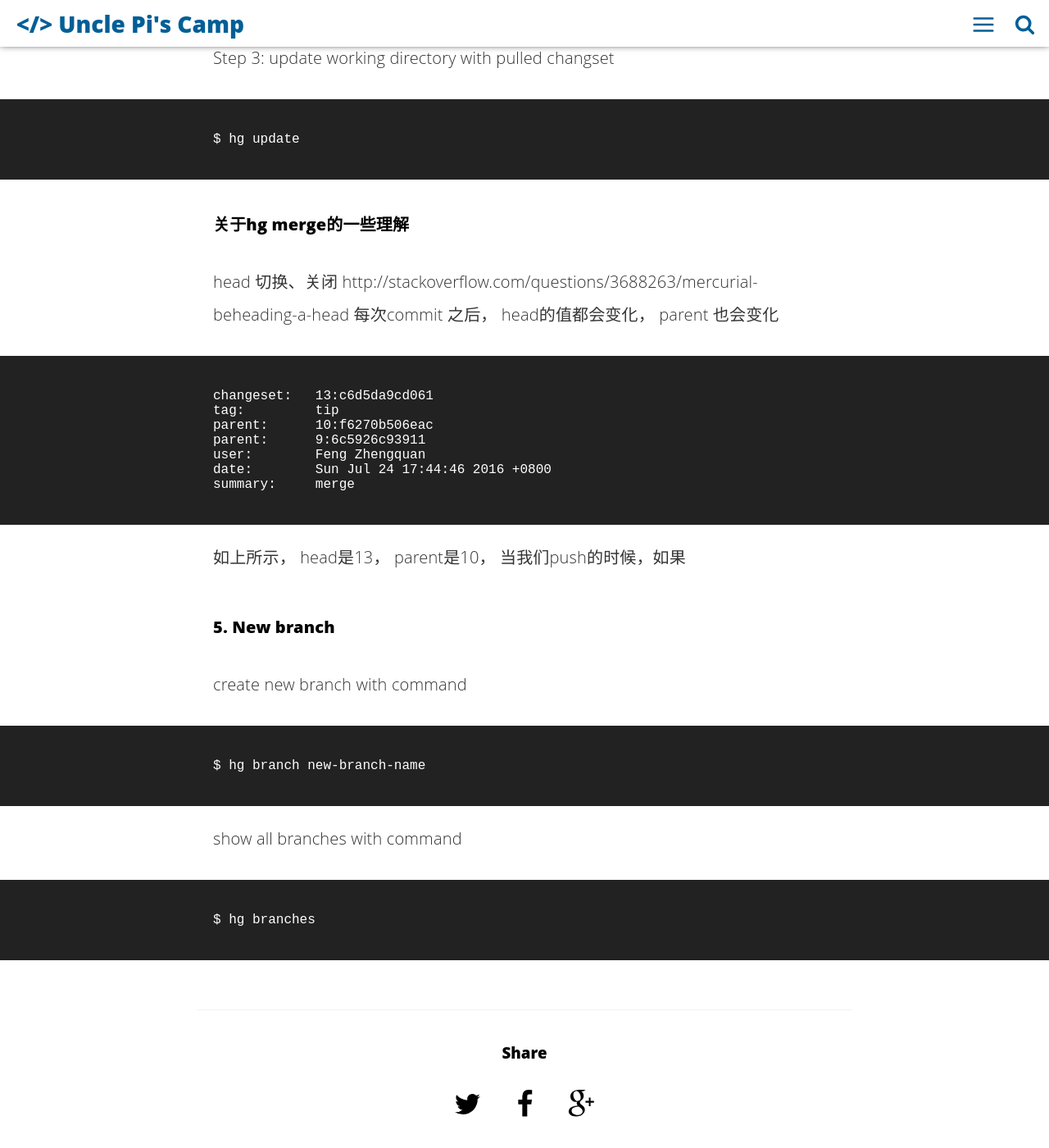
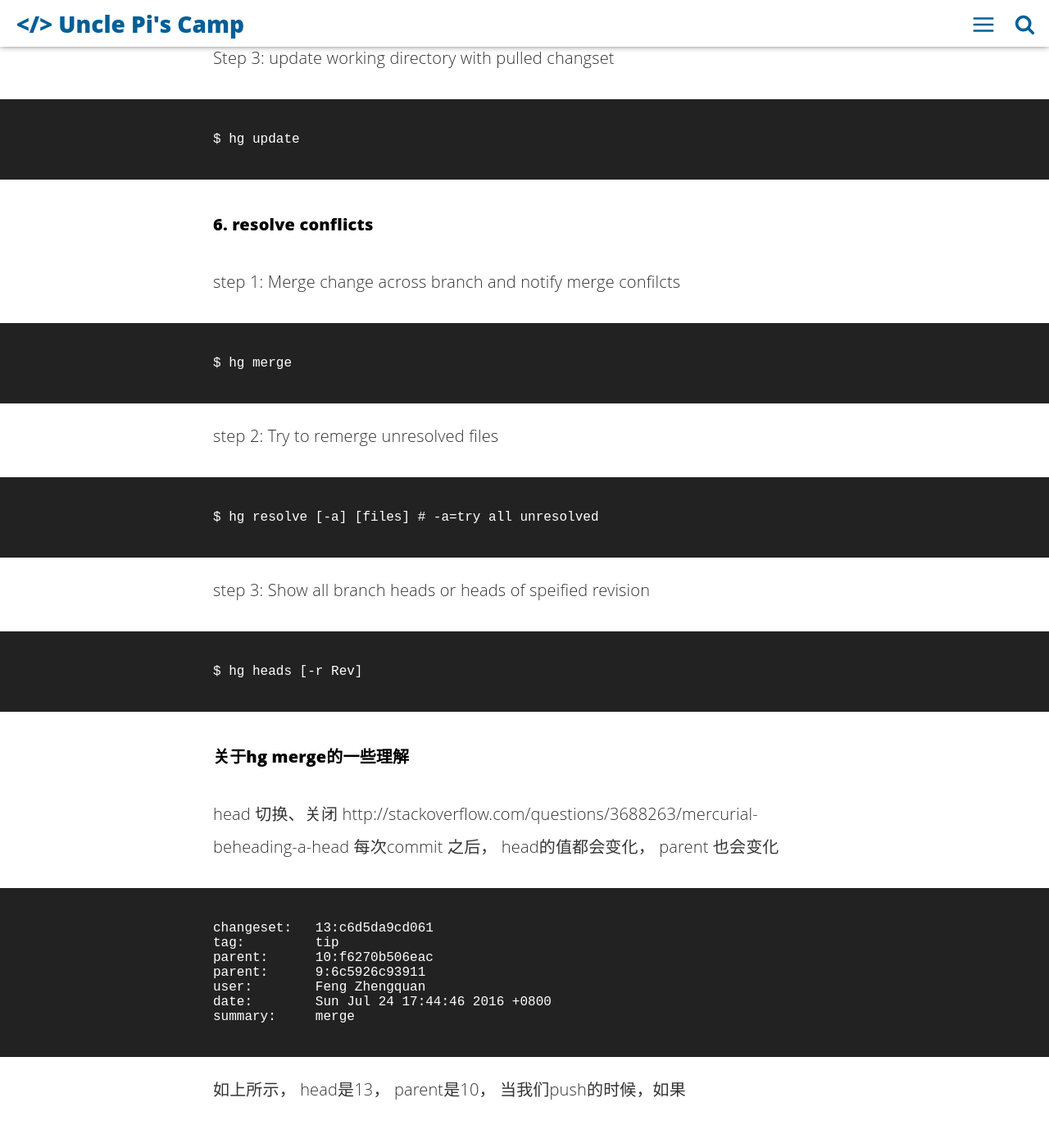
Before and after one commit to simfeng/microblog, a Jekyll site: the page built from _posts/2016-07-21-mercuial-usage.md, in a window 1280 px wide and 1400 px high, scrolled down 3572 px. Shown: the whole window at 82% size. Built offline with Jekyll 4.4.1, drawn with Linux system fonts in a browser that asks for light colours; comment, search, counter and statistics services are not loaded; some of the changed text lies outside the part shown.

Commit message:
modify mercurial usage

```diff
--- a/_posts/2016-07-21-mercuial-usage.md
+++ b/_posts/2016-07-21-mercuial-usage.md
@@ -85,6 +85,20 @@ Step 2: check-in new changsets from source or other repository
 Step 3: update working directory with pulled changset
 
     $ hg update
+
+#### 6. resolve conflicts
+
+step 1: Merge change across branch and notify merge confilcts
+
+    $ hg merge
+
+step 2: Try to remerge unresolved files
+
+    $ hg resolve [-a] [files] # -a=try all unresolved
+
+step 3: Show all branch heads or heads of speified revision
+
+    $ hg heads [-r Rev]
 
 #### 关于hg merge的一些理解
 
```
Also changed, not shown: other parts of _posts/2016-07-21-mercuial-usage.md (+1 -1 lines).
